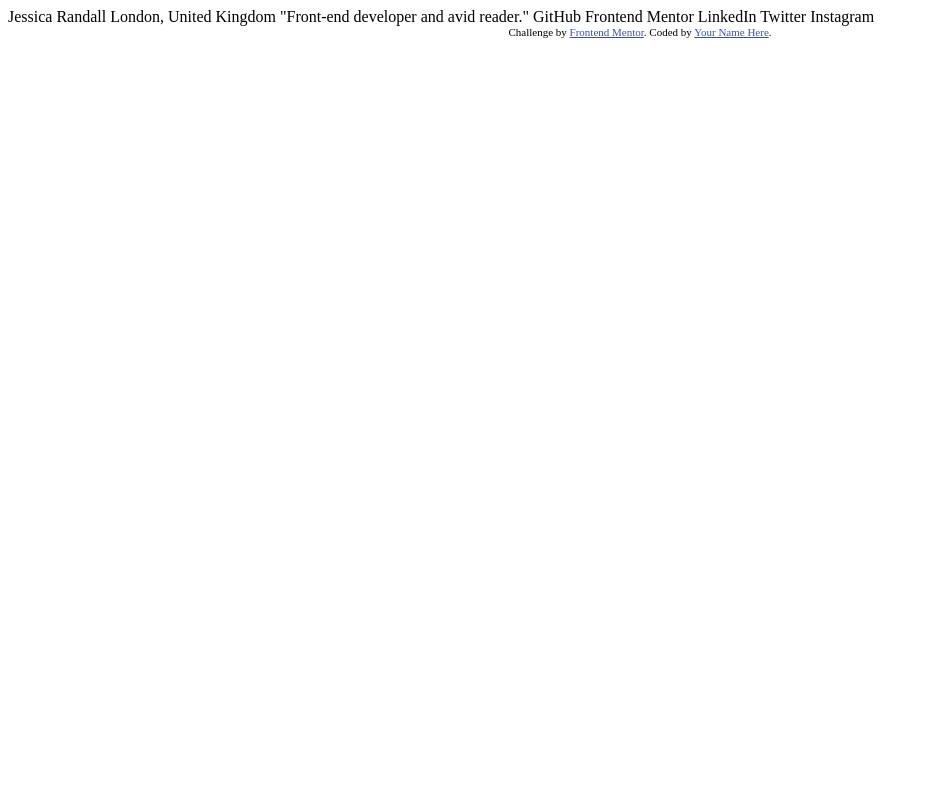
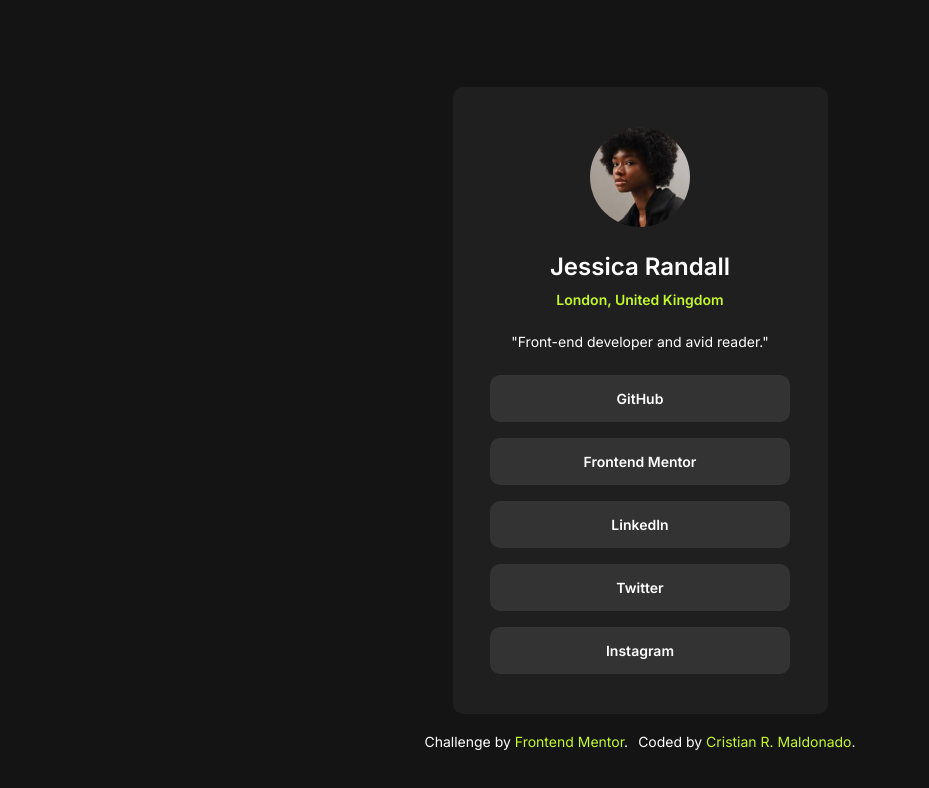
Before and after one commit to cristianmdn/social-links-profile, a plain HTML site: page index.html in a window 1280 px wide. Shown: the whole page, without its empty margins (0-929 px from the left). Drawn offline with Linux system fonts and the light colour scheme.

Commit message:
finished I think

```diff
--- a/index.html
+++ b/index.html
@@ -2,33 +2,33 @@
 <html lang="en">
 <head>
   <meta charset="UTF-8">
-  <meta name="viewport" content="width=device-width, initial-scale=1.0"> <!-- displays site properly based on user's device -->
-
-  <link rel="icon" type="image/png" sizes="32x32" href="./assets/images/favicon-32x32.png">
-
+  <meta name="viewport" content="width=device-width, initial-scale=1.0">
   <title>Frontend Mentor | Social links profile</title>
-
-  <!-- Feel free to remove these styles or customise in your own stylesheet 👍 -->
-  <style>
-    .attribution { font-size: 11px; text-align: center; }
-    .attribution a { color: hsl(228, 45%, 44%); }
-  </style>
+  <link rel="stylesheet" href="style.css">
+  <!-- Font Family: Inter -->
+  <link rel="preconnect" href="https://fonts.googleapis.com">
+  <link rel="preconnect" href="https://fonts.gstatic.com" crossorigin>
+  <link href="https://fonts.googleapis.com/css2?family=Inter:ital,opsz,wght@0,14..32,100..900;1,14..32,100..900&display=swap" rel="stylesheet">
 </head>
 <body>
-
-  Jessica Randall
-  London, United Kingdom
-  "Front-end developer and avid reader."
-
-  GitHub
-  Frontend Mentor
-  LinkedIn
-  Twitter
-  Instagram
-
+  <div class="card">
+    <img src="avatar-jessica.jpeg" alt="">
+    <div class="info">
+      <h1>Jessica Randall</h1>
+      <p>London, United Kingdom</p>
+    </div>
+    <p>"Front-end developer and avid reader."</p>
+    <div class="social-links">
+      <p tabindex="0">GitHub</p>
+      <p tabindex="0">Frontend Mentor</p>
+      <p tabindex="0">LinkedIn</p>
+      <p tabindex="0">Twitter</p>
+      <p tabindex="0">Instagram</p>
+    </div>
+  </div>
   <div class="attribution">
-    Challenge by <a href="https://www.frontendmentor.io?ref=challenge" target="_blank">Frontend Mentor</a>.
-    Coded by <a href="#">Your Name Here</a>.
+    <div>Challenge by <a href="https://www.frontendmentor.io?ref=challenge" target="_blank">Frontend Mentor</a>.</div>
+    <div>Coded by <a href="https://github.com/cristianmdn" target="_blank">Cristian R. Maldonado</a>.</div>
   </div>
 </body>
 </html>
--- /dev/null
+++ b/style.css
@@ -0,0 +1,85 @@
+* {
+    margin: 0;
+    padding: 0;
+    box-sizing: border-box;
+}
+body {
+    font-family: "Inter", sans-serif;
+    font-size: 14px;
+    background-color: hsl(0, 0%, 8%);
+    color: hsl(0, 0%, 100%);
+    width: 100%;
+    height: 100vh;
+    display: flex;
+    flex-direction: column;
+    justify-content: center;
+    align-items: center;
+}
+.card {
+    display: flex;
+    flex-direction: column;
+    align-items: center;
+    width: 375px;
+    gap: 25px;
+    padding: 40px 0 40px 0;
+    background-color: hsl(0, 0%, 12%);
+    border-radius: 10px;
+}
+.card img {
+    border-radius: 50%;
+    width: 100px;
+    height: 100px;
+}
+h1 {
+    font-size: 24px;
+    font-weight: 600;
+}
+.info {
+    display: flex;
+    flex-direction: column;
+    gap: 10px;
+    text-align: center;
+}
+.info p {
+    color: hsl(75, 94%, 57%);
+    font-weight: 600;
+}
+.social-links {
+    display: flex;
+    flex-direction: column;
+    text-align: center;
+    gap: 16px;
+    width: 80%;
+}
+.social-links p {
+    background-color: hsl(0, 0%, 20%);
+    border-radius: 10px;
+    padding: 15px 0;
+    font-weight: 600;
+}
+.social-links p:hover, .social-links p:focus{
+    background-color: hsl(75, 94%, 57%);
+    color: hsl(0, 0%, 20%);
+    outline: none;
+    cursor: pointer;
+}
+.attribution {
+    display: flex;
+    position: absolute;
+    gap: 10px;
+    bottom: 50px;
+}
+.attribution a {
+    text-decoration: none;
+    color: hsl(75, 94%, 57%);
+}
+
+@media (max-width: 480px) {
+    .card {
+        width: 325px;
+    }
+    .attribution {
+        flex-direction: column;
+        align-items: center;
+    }
+}
```
Also changed, not shown: avatar-jessica.jpeg (added), screenshot.png (added), 1 other file.
